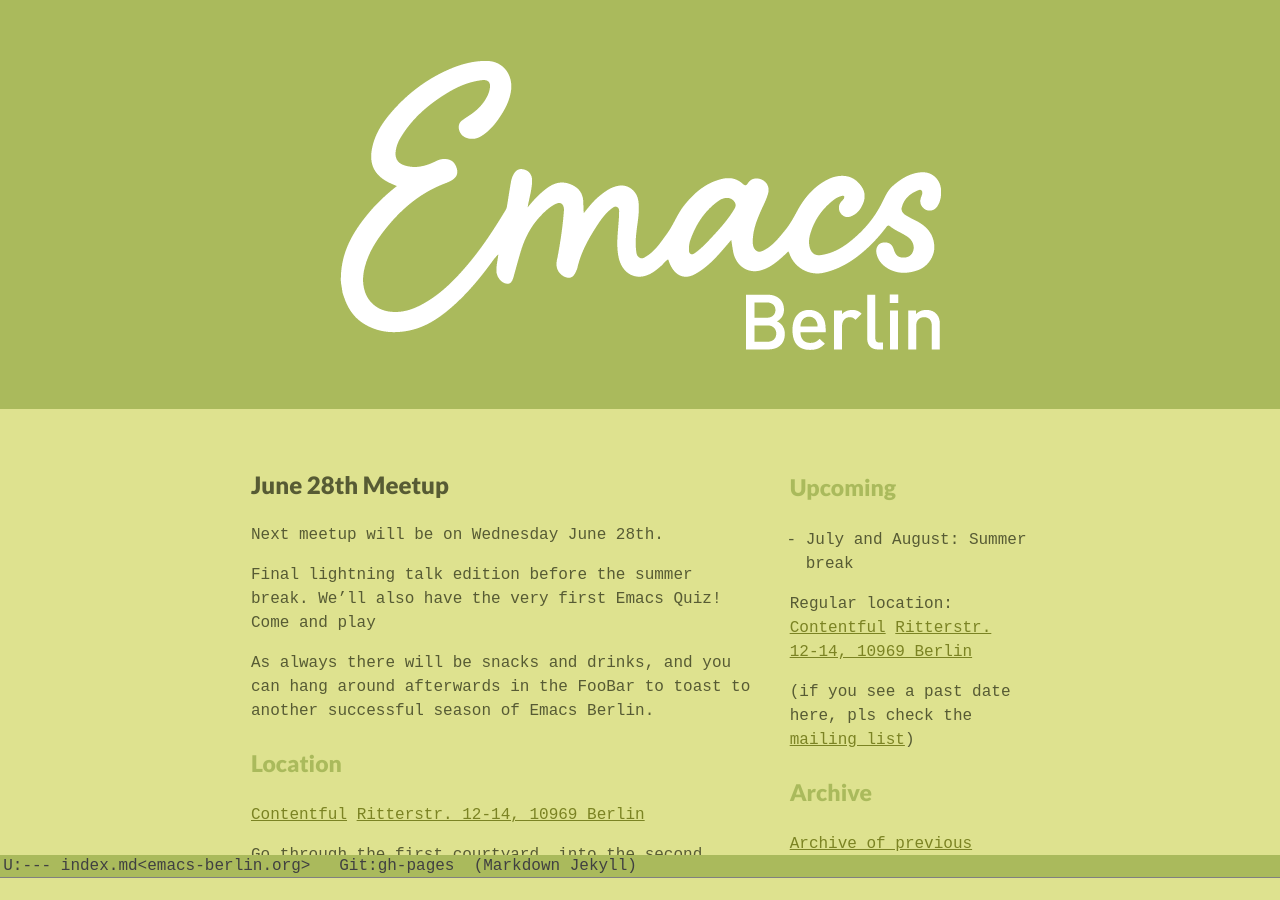
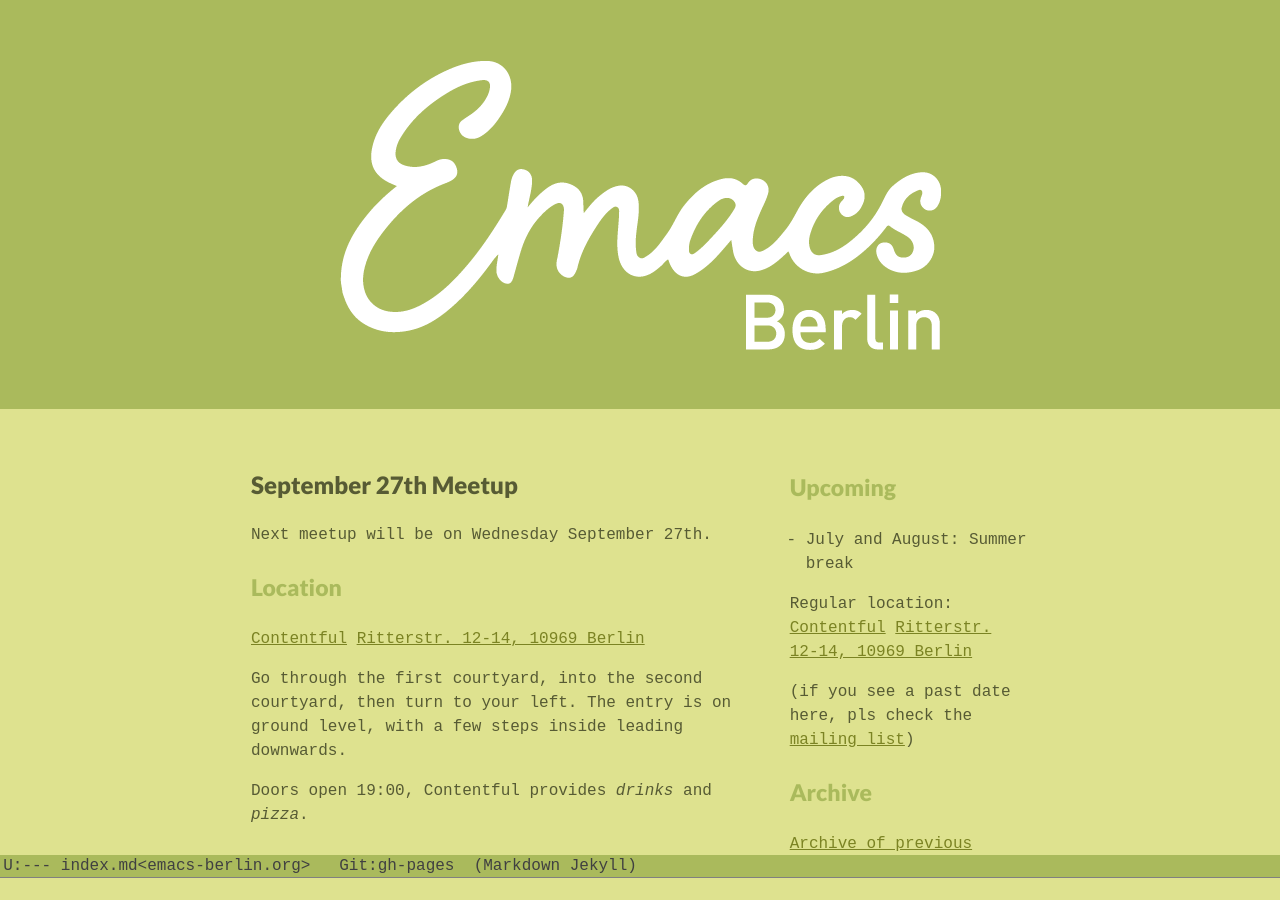
Before and after one commit to emacs-berlin/emacs-berlin.org, a Jekyll site: the page built from index.md, in a window 1280 px wide and 900 px high. Built offline with Jekyll 4.4.1, drawn with Linux system fonts in a browser that asks for light colours.

Commit message:
update to Wednesday September 27th

```diff
--- a/index.md
+++ b/index.md
@@ -13,17 +13,9 @@
 
 <section id="below-fold"><div class="row"><div class="medium-8 columns">
 
-#  June 28th Meetup
+#  September  27th Meetup
 
-Next meetup will be on Wednesday June 28th.
-
-Final lightning talk edition before the summer break. We'll also have
-the very first Emacs Quiz! Come and play
-
-As always there will be snacks and drinks, and you can hang around
-afterwards in the FooBar to toast to another successful season of
-Emacs Berlin.
-
+Next meetup will be on Wednesday September 27th.
 
 ### Location
 
```
